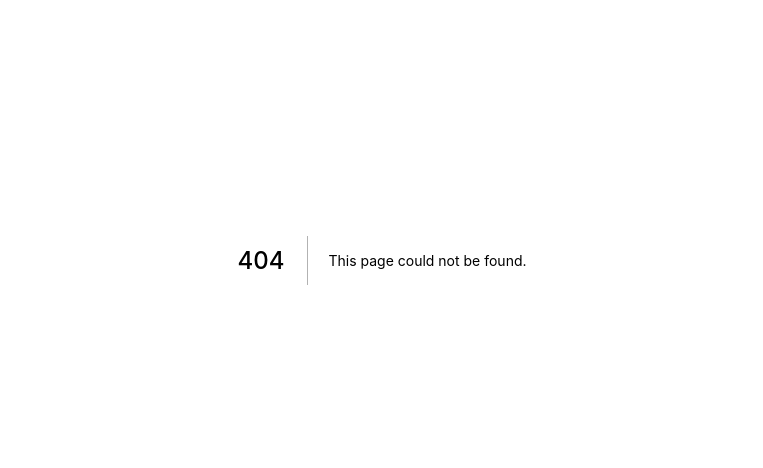
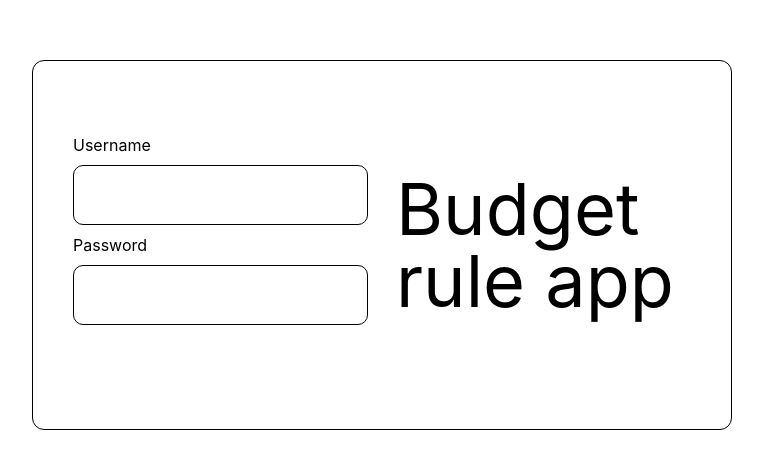
Before and after one commit to suryakumara/budgeting-rule, a Next.js app: page /login in a window 1280 px wide. Before the commit this address had no page. Shown: the part 140-608 px from the top of the page, without its empty margins (258-1021 px from the left). Built offline with nearby package versions, Linux system fonts and the light colour scheme.

Commit message:
:sparkles: login page

```diff
--- /dev/null
+++ b/pages/login/index.js
@@ -0,0 +1,37 @@
+import styled from "styled-components";
+// import { useState } from "react";
+
+const Input = styled("input")`
+  width: 100%;
+  height: 60px;
+  padding-left: 10px;
+  border-width: 1px;
+  border-color: #000000;
+  border-radius: 10px;
+`;
+
+const Login = () => {
+  // const [first, setfirst] = useState(false);
+
+  return (
+    <>
+      <div className="flex justify-center mt-[200px]">
+        <div className="border border-black rounded-xl  w-[700px]">
+          <div className="grid grid-cols-2 gap-7 py-14">
+            <div className="py-2 pl-10">
+              <div className="py-2">Username</div>
+              <Input />
+              <div className="py-2">Password</div>
+              <Input />
+            </div>
+            <div className="py-14">
+              <h1 className="text-7xl">Budget rule app</h1>
+            </div>
+          </div>
+        </div>
+      </div>
+    </>
+  );
+};
+
+export default Login;
--- a/pages/login/login.js
+++ /dev/null
@@ -1,5 +0,0 @@
-const Login = () => {
-  return <></>;
-};
-
-export default Login;
```
Also changed, not shown: 1 other file (tests, documents, lock files or other folders).
